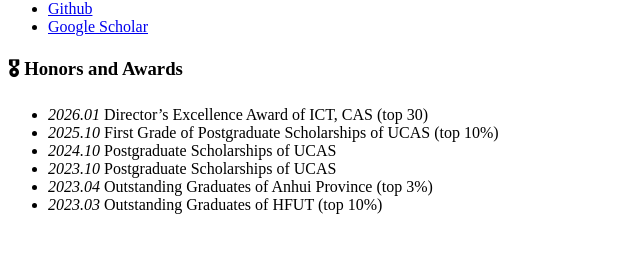
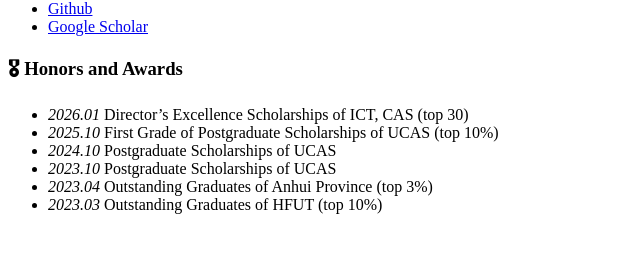
Before and after one commit to sun123-cmd/sun123-cmd.github.io, a Jekyll site: the page built from _pages/includes/honors.md, in a window 1280 px wide. Shown: the part 385-638 px from the top of the page, without its empty margins (0-640 px from the left). Built offline with Jekyll 4.4.1, drawn with Linux system fonts in a browser that asks for light colours; our own code applies the rules of GitHub Pages for plain Markdown files.

Commit message:
Update award name from 'Excellence Award' to 'Excellence Scholarships'

```diff
--- a/_pages/includes/honors.md
+++ b/_pages/includes/honors.md
@@ -1,6 +1,6 @@
 # 🎖 Honors and Awards
 
-- *2026.01* Director's Excellence Award of ICT, CAS (top 30)
+- *2026.01* Director's Excellence Scholarships of ICT, CAS (top 30)
 - *2025.10* First Grade of Postgraduate Scholarships of UCAS (top 10%)
 - *2024.10* Postgraduate Scholarships of UCAS
 - *2023.10* Postgraduate Scholarships of UCAS
```
